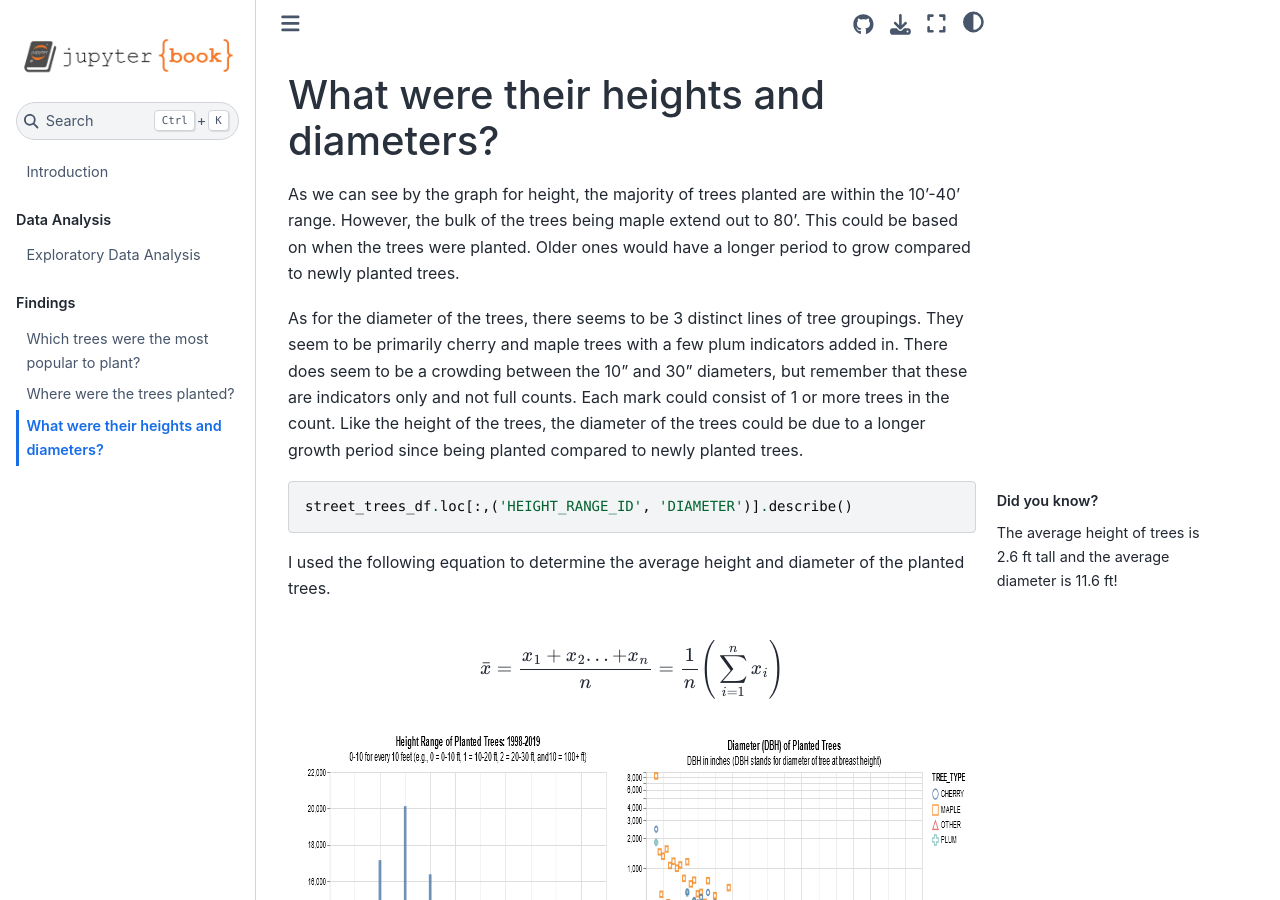
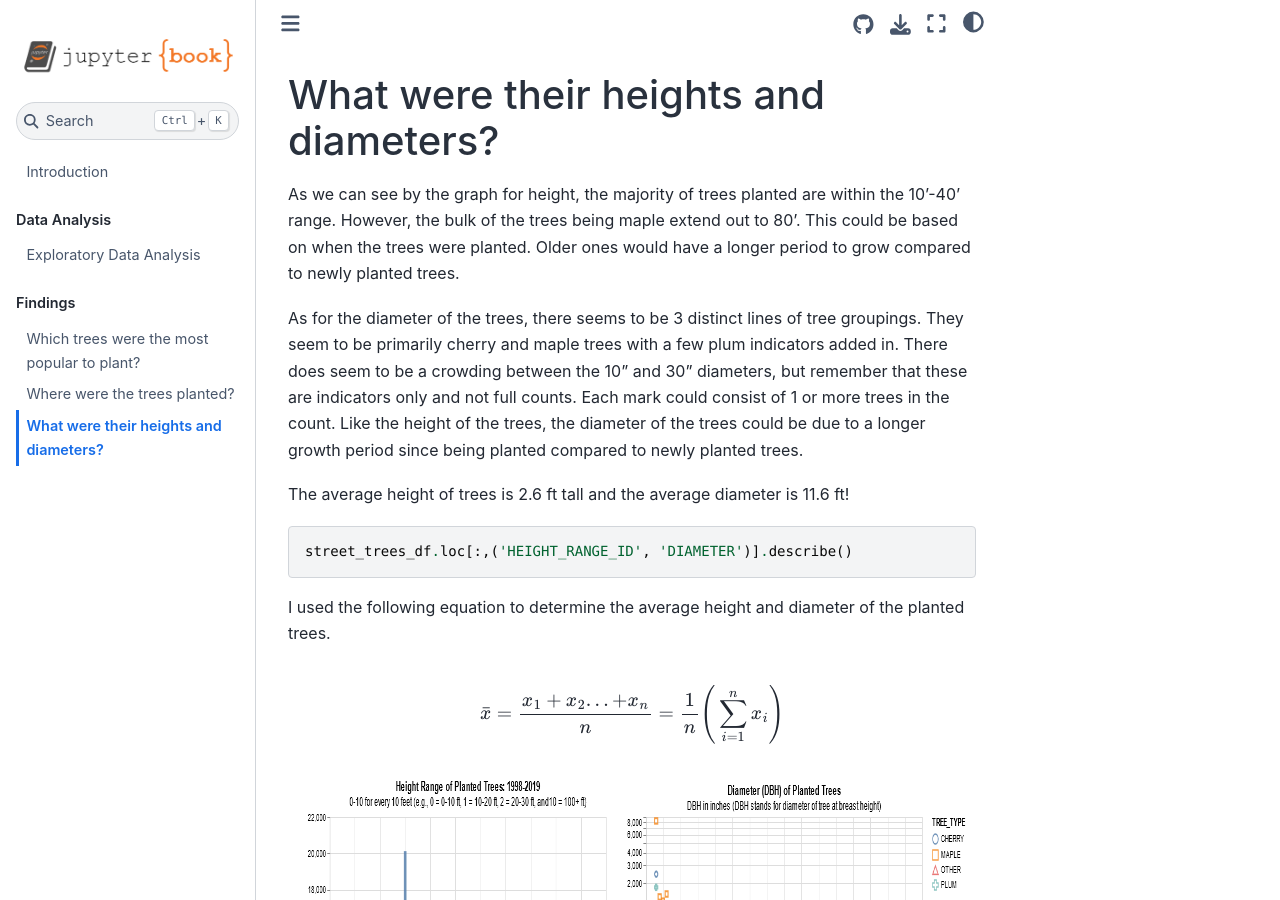
Before and after one commit to klew-pdot/fptrees, a Jupyter Book: the page built from doc/height_diameter.md, in a window 1280 px wide and 900 px high. Built offline with Jupyter Book 1.0.4 settings and Sphinx 7.4.7 and the Sphinx Book theme 1.1.4, drawn with Linux system fonts in a browser that asks for light colours; pages that are not in the unit, such as notebooks, are missing from menus.

Commit message:
removed margin content

````diff
--- a/doc/height_diameter.md
+++ b/doc/height_diameter.md
@@ -4,9 +4,8 @@ As we can see by the graph for height, the majority of trees planted are within
 
 As for the diameter of the trees, there seems to be 3 distinct lines of tree groupings. They seem to be primarily cherry and maple trees with a few plum indicators added in. There does seem to be a crowding between the 10" and 30" diameters, but remember that these are indicators only and not full counts. Each mark could consist of 1 or more trees in the count. Like the height of the trees, the diameter of the trees could be due to a longer growth period since being planted compared to newly planted trees.
 
-```{margin} Did you know?
 The average height of trees is 2.6 ft tall and the average diameter is 11.6 ft!
-```
+
 ```python
 street_trees_df.loc[:,('HEIGHT_RANGE_ID', 'DIAMETER')].describe()
 ```
````
